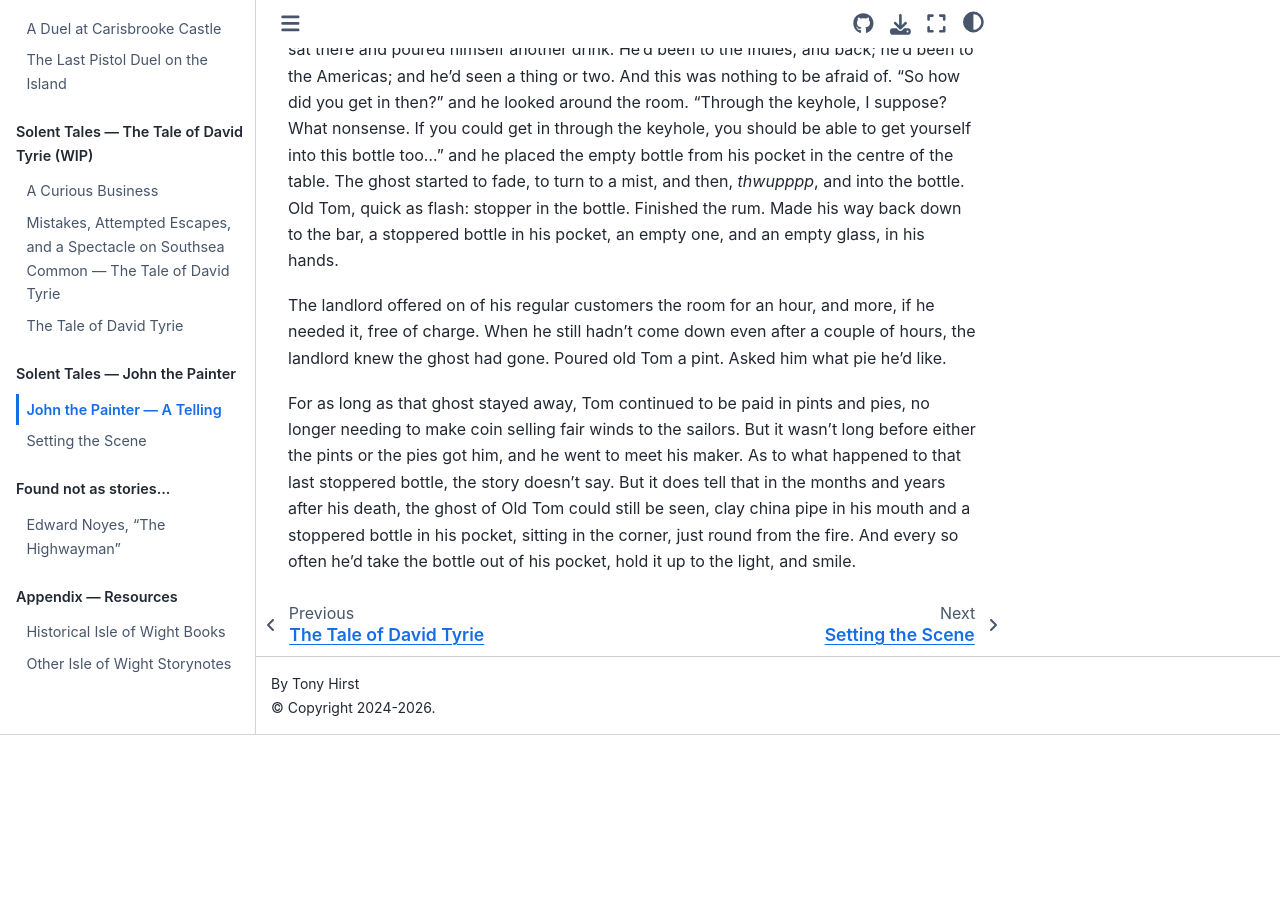
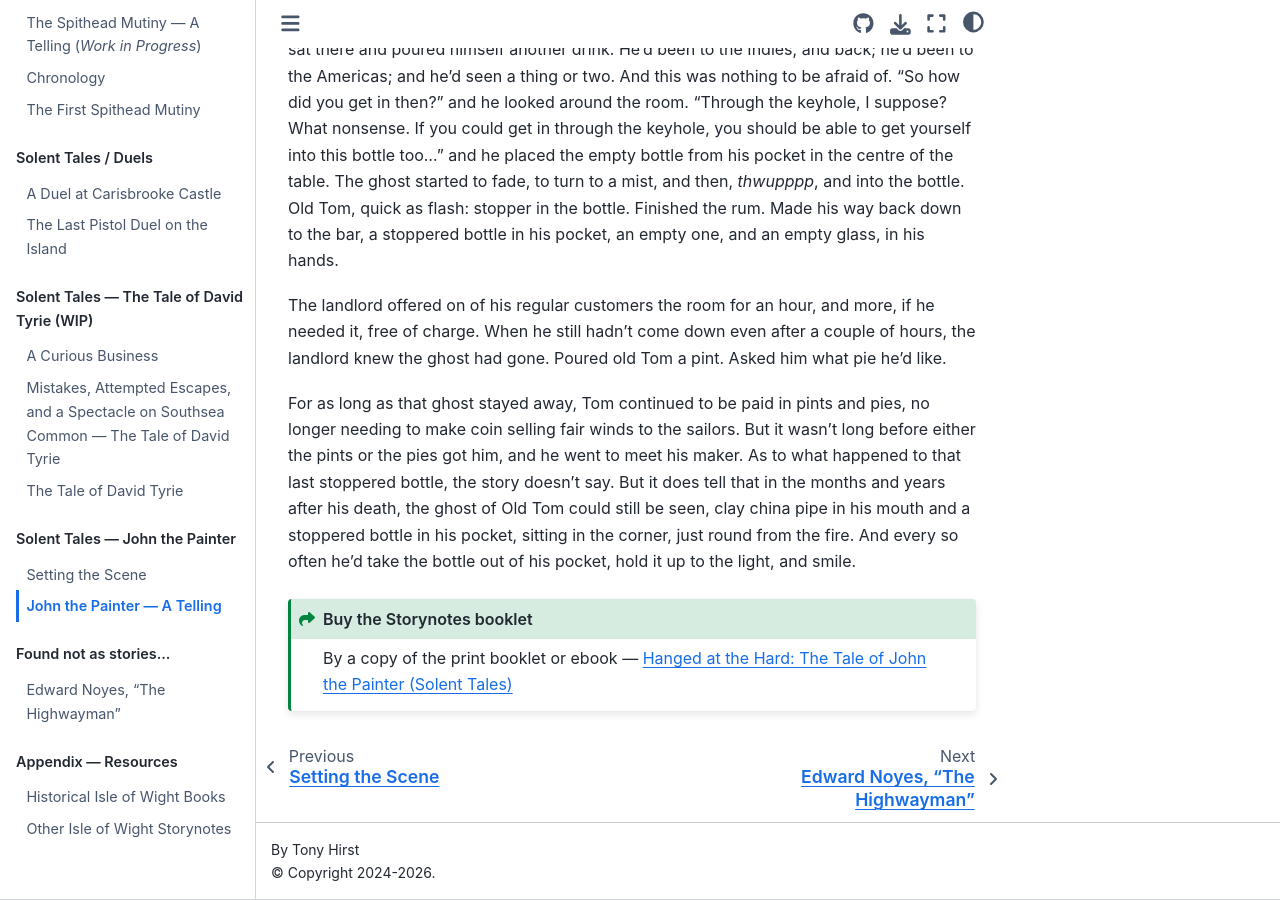
Before and after one commit to psychemedia/island-storynotes, a Jupyter Book: the page built from john_the_painter_telling.md, in a window 1280 px wide and 900 px high, scrolled down 3311 px. Built offline with Jupyter Book 1.0.4 settings and Sphinx 7.4.7 and the Sphinx Book theme 1.1.4, drawn with Linux system fonts in a browser that asks for light colours; before the commit the page ends 4046 px from its top, so only the background shows below that.

Commit message:
tweak order in index

````diff
--- a/_toc.yml
+++ b/_toc.yml
@@ -55,8 +55,8 @@ parts:
   - file: tyrie/david_tyrie_southsea_quartering
 - caption: Solent Tales — John the Painter
   chapters:
+  - file: john_the_painter
   - file: john_the_painter_telling
-  - file: john_the_painter
 - caption: Found not as stories...
   chapters:
   - file: noyes-highwayman
--- a/john_the_painter_telling.md
+++ b/john_the_painter_telling.md
@@ -70,3 +70,9 @@ Went into the room that was usually let for an hour, and closed the door behind
 The landlord offered on of his regular customers the room for an hour, and more, if he needed it, free of charge. When he still hadn't come down even after a couple of hours, the landlord knew the ghost had gone. Poured old Tom a pint. Asked him what pie he'd like.
 
 For as long as that ghost stayed away, Tom continued to be paid in pints and pies, no longer needing to make coin selling fair winds to the sailors. But it wasn't long before either the pints or the pies got him, and he went to meet his maker. As to what happened to that last stoppered bottle, the story doesn't say. But it does tell that in the months and years after his death, the ghost of Old Tom could still be seen, clay china pipe in his mouth and a stoppered bottle in his pocket, sitting in the corner, just round from the fire. And every so often he'd take the bottle out of his pocket, hold it up to the light, and smile.
+
+```{admonition} Buy the Storynotes booklet
+:class: seealso
+
+By a copy of the print booklet or ebook — [Hanged at the Hard: The Tale of John the Painter (Solent Tales)](https://www.amazon.co.uk/gp/product/B0H8PDKJKP)
+```
````
